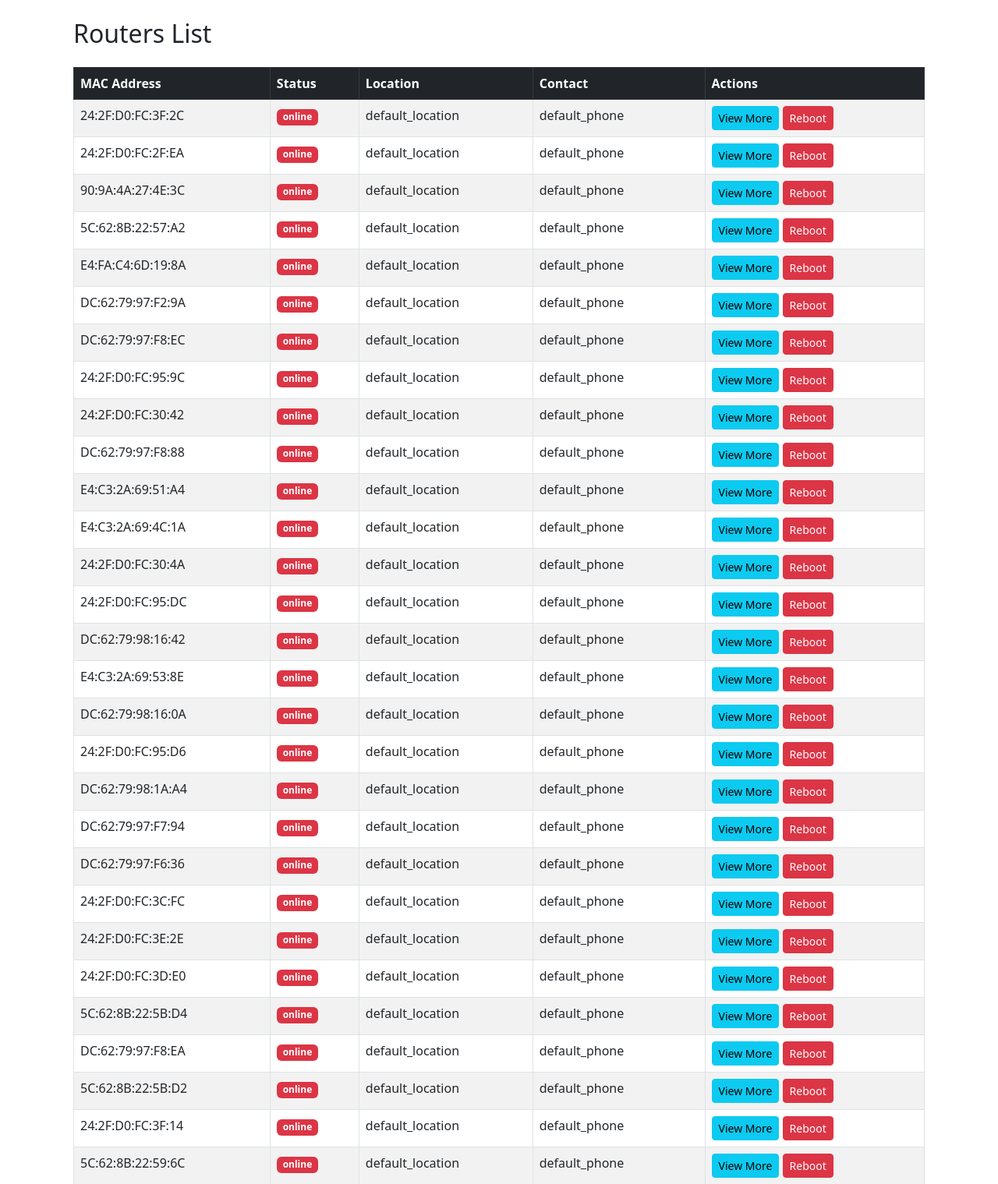
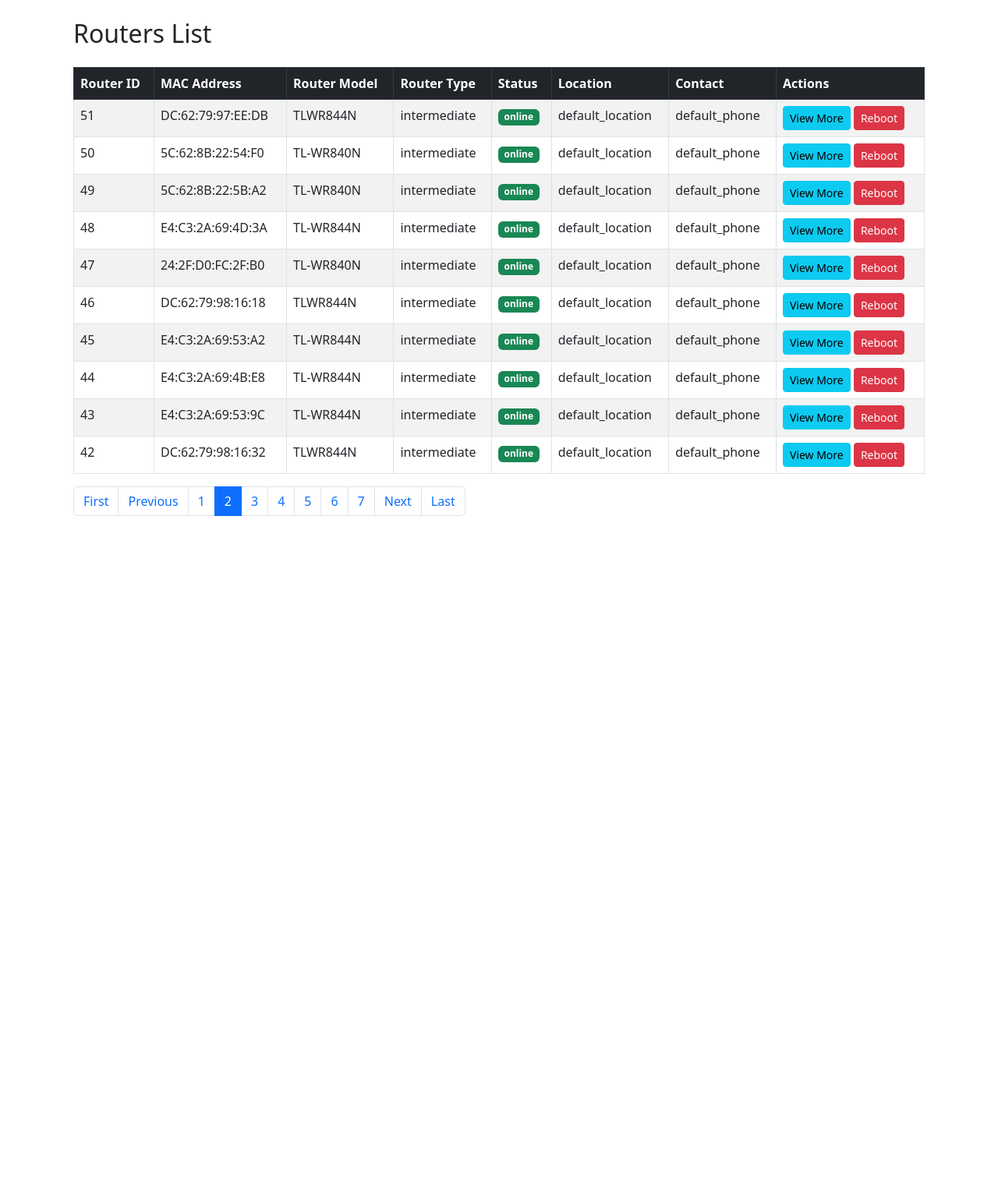
Before and after one commit to kwambiee/mikrotik_monitor, a Django app: page /routers/?page=2 in a window 1280 px wide. Shown: the part 56-1575 px from the top of the page at 78% size. After the commit the page ends 718 px from the top, so only its background shows below. Run offline with Django 5.2, Linux system fonts and the light colour scheme; data comes from the database, SQL or seed files in the repository; both versions use the stored data as it was after the commit.

Commit message:
Add router management features and update templates for improved functionality

```diff
--- a/routers/templates/routers/router_list.html
+++ b/routers/templates/routers/router_list.html
@@ -7,7 +7,10 @@
   <table class="table table-bordered table-striped">
     <thead class="table-dark">
       <tr>
+        <th>Router ID</th>
         <th>MAC Address</th>
+        <th>Router Model</th>
+        <th>Router Type</th>
         <th>Status</th>
         <th>Location</th>
         <th>Contact</th>
@@ -15,12 +18,21 @@
       </tr>
     </thead>
     <tbody>
-      {% for router in routers %}
+      {% for router in page_obj %}
       <tr>
+        <td>{{ router.id }}</td>
         <td>{{ router.mac_address }}</td>
+        <td>{{ router.username }}</td>
+        <td>
+          {% if router.router_type %}
+          {{ router.router_type }}
+          {% else %}
+          <span class="text-muted">N/A</span>
+          {% endif %}
+        </td>
         <td>
           <span
-            class="badge {% if router.status == 'Active' %}bg-success{% else %}bg-danger{% endif %}"
+            class="badge {% if router.status == 'online' %}bg-success{% else %}bg-danger{% endif %}"
           >
             {{ router.status }}
           </span>
@@ -46,5 +58,42 @@
       {% endfor %}
     </tbody>
   </table>
+
+  {% comment %} pagination Controls {% endcomment %}
+  <div>
+    <nav aria-label="Page navigation">
+      <ul class="pagination">
+        {% if page_obj.has_previous %}
+        <li class="page-item">
+          <a class="page-link" href="?page=1">First</a>
+        </li>
+        <li class="page-item">
+          <a class="page-link" href="?page={{ page_obj.previous_page_number }}">Previous</a>
+        </li>
+        {% endif %}
+
+        {% for i in page_obj.paginator.page_range %}
+        {% if page_obj.number == i %}
+        <li class="page-item active">
+          <span class="page-link">{{ i }}</span>
+        </li>
+        {% else %}
+        <li class="page-item">
+          <a class="page-link" href="?page={{ i }}">{{ i }}</a>
+        </li>
+        {% endif %}
+        {% endfor %}
+
+        {% if page_obj.has_next %}
+        <li class="page-item">
+          <a class="page-link" href="?page={{ page_obj.next_page_number }}">Next</a>
+        </li>
+        <li class="page-item">
+          <a class="page-link" href="?page={{ page_obj.paginator.num_pages }}">Last</a>
+        </li>
+        {% endif %}
+      </ul>
+    </nav>
+  </div>
 </div>
 {% endblock %}
--- a/routers/urls.py
+++ b/routers/urls.py
@@ -1,6 +1,6 @@
 from django.urls import path, include
 from rest_framework.routers import DefaultRouter
-from .views import RouterViewSet, check_router_status, reboot_router_endpoint
+from .views import RouterViewSet, reboot_router_endpoint
 from . import views
 
 router = DefaultRouter()
@@ -11,6 +11,8 @@ urlpatterns = [
     path('api/', include(router.urls)),
     path('api/routers/<int:id>/reboot/', reboot_router_endpoint, name='api_reboot_router'),
     path('routers/add/', views.add_router, name='add_router'),
+    path('routers/edit-router/<int:id>/', views.edit_router, name='edit_router'),
+    path('routers/delete/<int:id>/', views.delete_router, name='delete_router'),
     path('routers/', views.router_list, name='router_list'),
     path('routers/<int:id>/', views.router_details, name='router_details'),
 ]
--- a/routers/views.py
+++ b/routers/views.py
@@ -7,33 +7,57 @@ from .models import Router
 from .serializers import RouterSerializer
 from .tasks import monitor_router, reboot_router
 from .forms import RouterForm
+from django.contrib import messages
+from django.core.paginator import Paginator
+from rest_framework.pagination import PageNumberPagination
+
+# Custom Pagination Class
+class RouterPagination(PageNumberPagination):
+    page_size = 10  # Default number of routers per page
+    page_size_query_param = 'page_size'  # Allows clients to set page size
+    max_page_size = 50  # Maximum limit for page size
 
 class RouterViewSet(viewsets.ModelViewSet):
-    queryset = Router.objects.all()
+    queryset = Router.objects.all().order_by('-id')  # Order by latest
     serializer_class = RouterSerializer
+    pagination_class = RouterPagination  # Enable pagination
 
 
 def add_router(request):
     """
     View to display the router form and handle POST request for adding a router.
+    Also prevents duplicate routers based on MAC address.
     """
     if request.method == 'POST':
         form = RouterForm(request.POST)
         if form.is_valid():
-            form.save()  # Save the new router to the database
-            return redirect('router_list')  # Redirect to a page showing all routers
+            mac_address = form.cleaned_data['mac_address']
+
+            # Check if router already exists
+            if Router.objects.filter(mac_address=mac_address).exists():
+                messages.error(request, "Router with this MAC Address already exists.")
+            else:
+                form.save()
+                messages.success(request, "Router added successfully!")
+                return redirect('router_list')  # Redirect to router list page
+
     else:
         form = RouterForm()
 
     return render(request, 'routers/add_router.html', {'form': form})
 
+def router_list(request):
+    routers = Router.objects.all().order_by('-id')  # Fetch routers and order them
 
-def router_list(request):
-    """
-    View to display all routers.
-    """
-    routers = Router.objects.all()
-    return render(request, 'routers/router_list.html', {'routers': routers})
+    # Paginate with 10 routers per page
+    paginator = Paginator(routers, 10)
+    page_number = request.GET.get('page')
+    page_obj = paginator.get_page(page_number)
+
+    return render(request, 'routers/router_list.html', {
+        'page_obj': page_obj,
+        'total_count': routers.count(),  # Total number of routers
+    })
 
 def router_details(request, id):
     """
@@ -42,6 +66,44 @@ def router_details(request, id):
     router = get_object_or_404(Router, id=id)
     router.status = monitor_router(router.mac_address)  # Fetch router status dynamically
     return render(request, 'routers/router_details.html', {'router': router})
+
+def edit_router(request, id):
+    # Get the router by ID, or return 404 if not found
+    router = get_object_or_404(Router, id=id)
+
+
+    # If the request method is POST, we want to update the router
+    if request.method == 'POST':
+        form = RouterForm(request.POST, instance=router)  # Bind the form to the router instance
+        # print(form, "---- form ")
+        if form.is_valid():
+            print(form.is_valid(), "---- form it is valide.... ")
+            form.save()  # Save the updated router data
+            messages.success(request, "Router updated successfully!")
+            return redirect('router_details', id=router.id)  # Redirect to the updated router details page
+        else:
+            print(form.errors, "---- form errors.... ")
+            messages.error(request, "Invalid form submission.")
+            # form = RouterForm(instance=router)  # Pre-populate the form with the current router data
+    else:
+        print("---- form is not valid.... ")
+        messages.error(request, "Invalid form submission.")
+        form = RouterForm(instance=router)  # Pre-populate the form with the current router data
+
+    return render(request, 'routers/edit_router.html', {'form': form, 'router': router})
+
+def delete_router(request, id):
+    """
+    View to delete a router.
+    """
+    router = get_object_or_404(Router, id=id)
+
+    if request.method == 'POST':
+        router.delete()
+        messages.success(request, "Router deleted successfully!")
+        return redirect('router_list')  # Redirect to router list page
+
+
 
 @api_view(['GET'])
 def check_router_status(request):
@@ -68,3 +130,21 @@ def reboot_router_endpoint(request, id):
     router = get_object_or_404(Router, id=id)
     result = reboot_router(router.mac_address)
     return Response({"message": result})
+
+@api_view(['GET'])
+def get(request):
+    """
+    Fetch and return paginated list of routers.
+    """
+    routers = Router.objects.all().order_by('-id')  # Order by latest
+
+    # Setup pagination
+    paginator = PageNumberPagination()
+    paginator.page_size = 10  # Number of routers per page
+    paginated_routers = paginator.paginate_queryset(routers, request)
+
+    # Serialize the paginated data
+    serializer = RouterSerializer(paginated_routers, many=True)
+
+    # Return paginated response
+    return paginator.get_paginated_response(serializer.data)
```
Also changed, not shown: routers/templates/routers/edit_router.html (added, +79 -0 lines), routers/templates/routers/router_details.html (+30 -18 lines), routers/utils.py (added, +55 -0 lines), db.sqlite3, routers/migrations/0001_initial.py, 1 other file.
